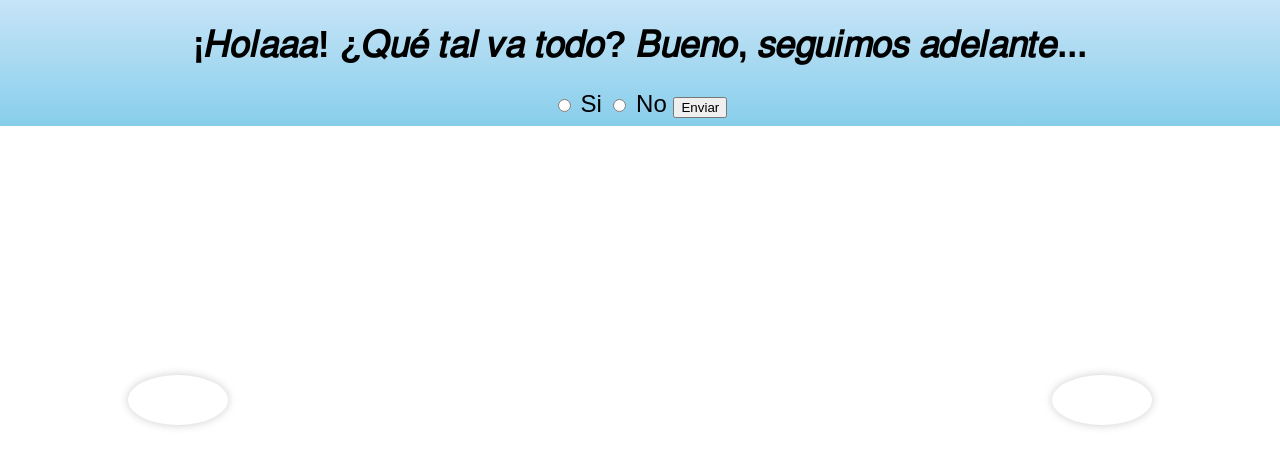
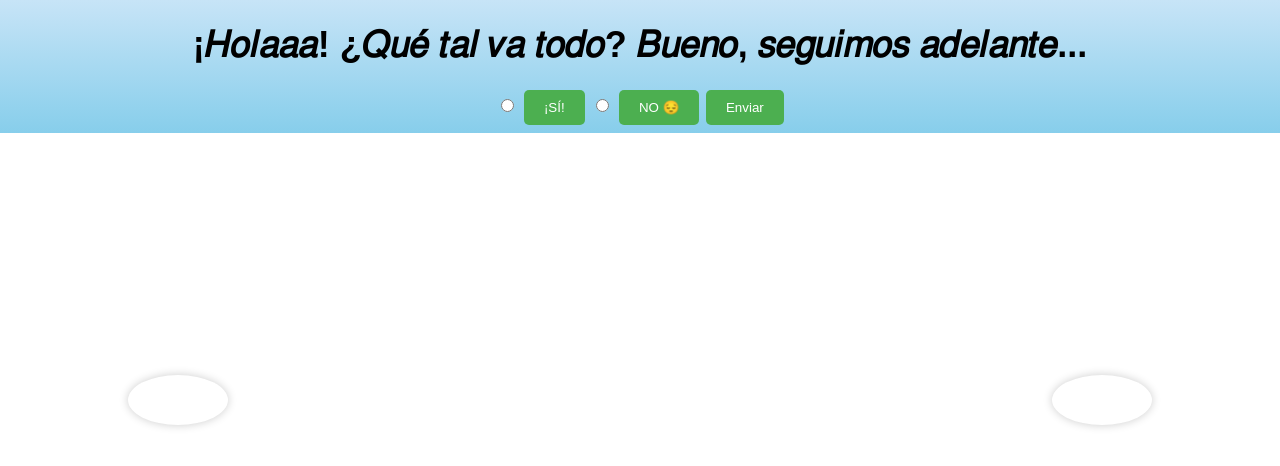
Before and after one commit to JaviCini/pasamate, a plain HTML site: page index.html in a window 1280 px wide. Drawn offline with Linux system fonts and the light colour scheme.

Commit message:
Update index.html
Signed-off-by: JaviCini <kevinvillon0512@gmail.com>

```diff
--- a/index.html
+++ b/index.html
@@ -26,16 +26,36 @@
     .cloud-right {
       right: 10%;
     }
+    .animated-button {
+      background-color: #4CAF50;
+      color: #FFFFFF;
+      padding: 10px 20px;
+      border: none;
+      border-radius: 5px;
+      cursor: pointer;
+    }
+    .animated-button:hover {
+      background-color: #3e8e41;
+      box-shadow: 0 0 10px rgba(0, 0, 0, 0.2);
+    }
+    .animated-button:active {
+      background-color: #3e8e41;
+      box-shadow: 0 0 10px rgba(0, 0, 0, 0.4);
+    }
   </style>
 </head>
 <body>
   <h1 style="font-size: 36px;">¡𝐻𝑜𝑙𝑎𝑎𝑎! ¿𝑄𝑢𝑒́ 𝑡𝑎𝑙 𝑣𝑎 𝑡𝑜𝑑𝑜? 𝐵𝑢𝑒𝑛𝑜, 𝑠𝑒𝑔𝑢𝑖𝑚𝑜𝑠 𝑎𝑑𝑒𝑙𝑎𝑛𝑡𝑒...</h1>
   <form>
     <input type="radio" id="si" name="response" value="si">
-    <label for="si">Si</label>
+    <label for="si">
+      <button class="animated-button">¡SÍ!</button>
+    </label>
     <input type="radio" id="no" name="response" value="no">
-    <label for="no">No</label>
-    <button type="submit">Enviar</button>
+    <label for="no">
+      <button class="animated-button">NO 😔</button>
+    </label>
+    <button type="submit" class="animated-button">Enviar</button>
   </form>
 
   <div id="response-container"></div>
@@ -60,11 +80,12 @@
           <form>
             <p style="font-size: 24px;">¿Mɪ ᴘʀᴏʏᴇᴄᴛᴏ ᴄᴏᴍᴏ ᴘʀᴏɢʀᴀᴍᴀᴅᴏʀ ᴏ̨ᴜᴇᴅᴏ́ ʙɪᴇɴ? 😼</p>
             <input type="radio" id="si-mate" name="mate" value="si">
-            <label for="si-mate">Si</label>
+            <label for="si-mate">
+              <button class="animated-button">¡SÍ!</button>
+            </label>
             <input type="radio" id="no-mate" name="mate" value="no">
-            <label for="no-mate">No</label>
-            <button type="submit">Enviar</button>
-          </form>
+            <label for="no-mate">
+              <button class
         `;
         document.getElementById("response-container").innerHTML += mateForm;
         const mateFormElement = document.querySelector('form:last-child');
```
